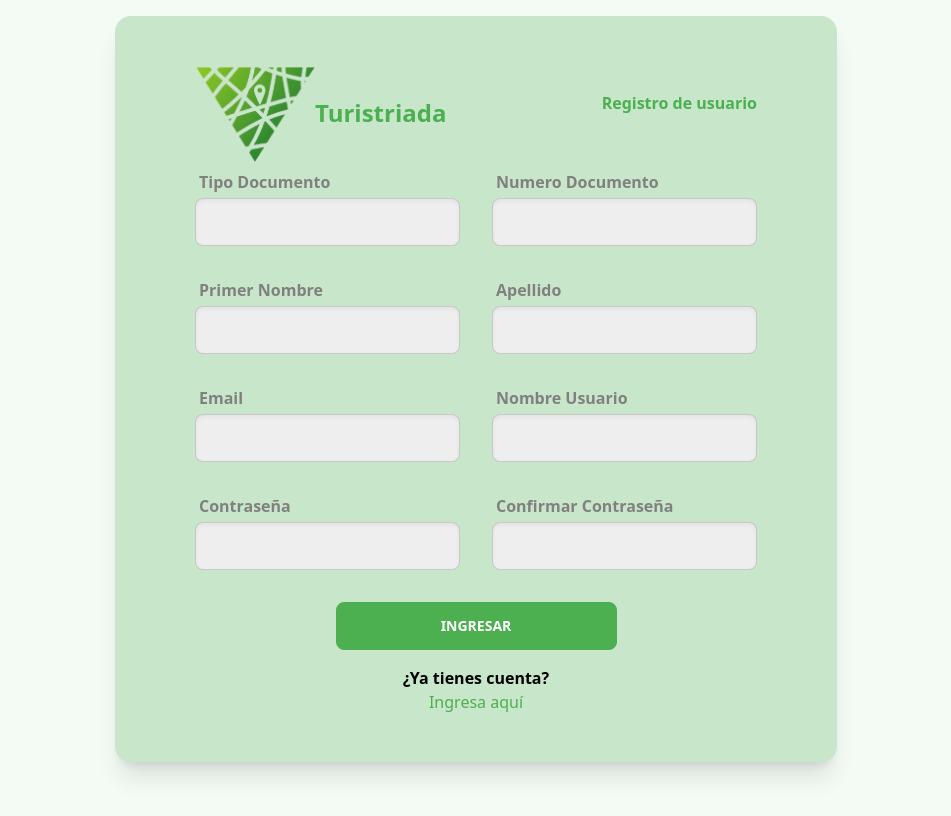
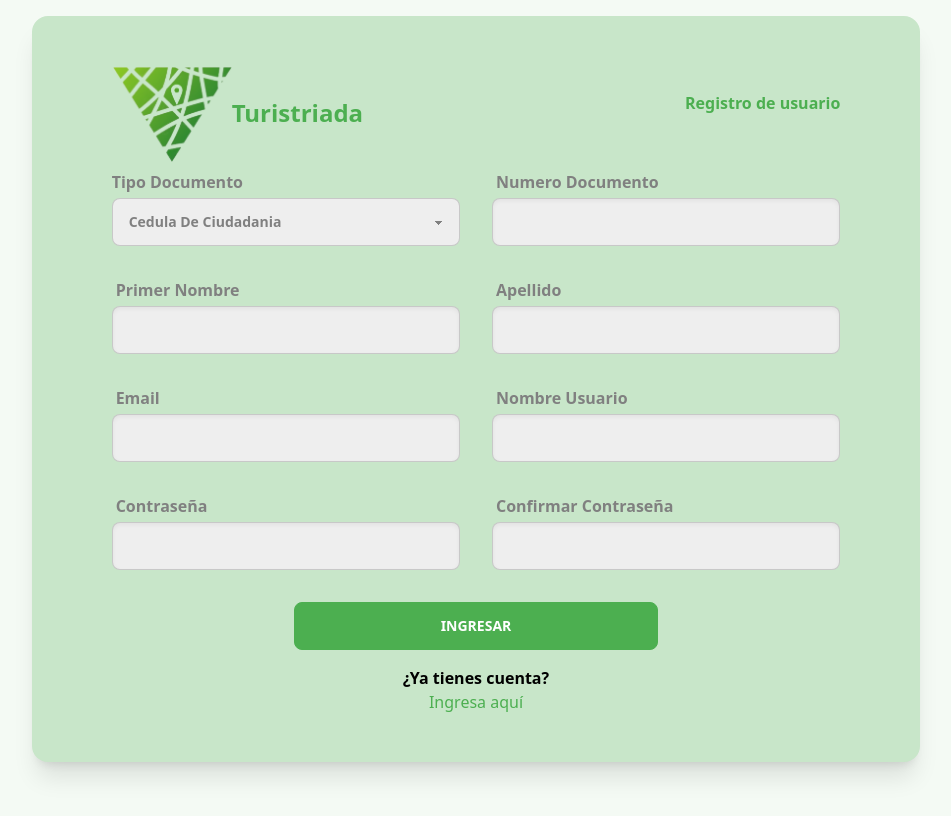
Before and after one commit to JohanRestrepo19/turistriada-frontend, a React (Vite) app: page /register/user in a window 1280 px wide. Shown: the top 816 px of the page, without its empty margins (164-1115 px from the left). Built offline with nearby package versions, Linux system fonts and the light colour scheme; no server answers; a web font is replaced by a local one.

Commit message:
chore(register): add basic FirebaseAuth services.

```diff
--- a/src/common/components/forms/Select.tsx
+++ b/src/common/components/forms/Select.tsx
@@ -3,7 +3,7 @@ import { forwardRef, ReactNode, SelectHTMLAttributes } from 'react'
 interface SelectProps extends SelectHTMLAttributes<HTMLSelectElement> {
   title: string
   error?: string
-  children: ReactNode[]
+  children: ReactNode | ReactNode[]
 }
 
 export const Select = forwardRef<HTMLSelectElement, SelectProps>(
--- a/src/common/types/index.d.ts
+++ b/src/common/types/index.d.ts
@@ -2,8 +2,10 @@
 type ModelId = string
 
 export type RequestStatus = 'pending' | 'fulfilled' | 'rejected'
+
 export type UserRole = 'user' | 'customer' | 'admin' | null
 export type City = 'pereira' | 'dosquebradas' | 'santa rosa'
+export type DocumentType = 'CC' | 'NIT'
 
 export type Category =
   | 'comida'
@@ -15,9 +17,10 @@ export interface User {
   _id: ModelId
   name: string
   lastName: string
-  username: string
+  username?: string
   role: UserRole
   profileImgUrl?: string
+  documentType: DocumentType
   documentNumber: string | number
   email: string
 }
--- a/src/pages/register/components/RegisterUserForm.tsx
+++ b/src/pages/register/components/RegisterUserForm.tsx
@@ -1,7 +1,9 @@
 import { Link } from 'react-router-dom'
+import { useForm } from 'react-hook-form'
 import { Input, Button, TuristriadaHeading } from '@/common/components'
-import { useForm } from 'react-hook-form'
 import { RegisterUser, registerUserResolver } from '../validations/registerUser'
+import { Select } from '@/common/components/forms/Select'
+import { registerUser } from '@/services/firebase/register'
 
 export const RegisterUserForm = () => {
   const {
@@ -11,9 +13,12 @@ export const RegisterUserForm = () => {
   } = useForm<RegisterUser>({
     resolver: registerUserResolver
   })
-  const handleSubmitForm = (data: RegisterUser) => {
-    console.log('FieldValues: ', data)
+
+  const handleSubmitForm = async (data: RegisterUser) => {
+    const { email, password } = data
+    registerUser({ email, password })
   }
+
   return (
     <>
       <div className="flex flex-wrap justify-between items-center gap-x-4 ">
@@ -26,18 +31,28 @@ export const RegisterUserForm = () => {
         className="grid grid-cols-1 sm:grid-cols-2 gap-8"
         onSubmit={handleSubmit(handleSubmitForm)}
       >
-        <Input title="Tipo documento" />
+        {/* <Input title="Tipo documento" /> */}
+        <Select
+          title="Tipo documento"
+          {...register('documentType')}
+          error={errors.documentType?.message}
+        >
+          <option value="CC">Cedula de ciudadania</option>
+        </Select>
+
         <Input
           type="number"
           title="Numero documento"
           {...register('documentNumber')}
           error={errors.documentNumber?.message}
         />
+
         <Input
           title="Primer nombre"
           {...register('firstName')}
           error={errors.firstName?.message}
         />
+
         <Input
           title="Apellido"
           {...register('lastName')}
@@ -49,23 +64,27 @@ export const RegisterUserForm = () => {
           {...register('email')}
           error={errors.email?.message}
         />
+
         <Input
           title="Nombre usuario"
           {...register('username')}
           error={errors.username?.message}
         />
+
         <Input
           type="password"
           title="Contraseña"
           {...register('password')}
           error={errors.password?.message}
         />
+
         <Input
           type="password"
           title="Confirmar contraseña"
           {...register('confirmPassword')}
           error={errors.confirmPassword?.message}
         />
+
         <div className="sm:col-span-2 w-full flex flex-col items-center gap-y-4">
           <Button
             type="submit"
--- a/src/pages/register/validations/registerUser.ts
+++ b/src/pages/register/validations/registerUser.ts
@@ -1,7 +1,14 @@
 import { InferType, object, ref, string } from 'yup'
 import { yupResolver } from '@hookform/resolvers/yup'
+import { DocumentType } from '@/common/types'
 
 const registerUserSchema = object({
+  documentType: string()
+    .oneOf<DocumentType>(
+      ['CC', 'NIT'],
+      'El tipo de documento debe ser: ${values}'
+    )
+    .required(),
   documentNumber: string()
     .min(10, 'Tu documento debe tener 10 digitos')
     .required('Necesita un documento!'),
--- a/src/pages/users/UserProfile.tsx
+++ b/src/pages/users/UserProfile.tsx
@@ -1,10 +1,11 @@
-import { User } from "@/common/types"
-import { PersonalInformationCard } from "./components/PersonalInformationCard"
-import { LastestPostsCard } from "./components/LastestPostsCard"
+import { User } from '@/common/types'
+import { PersonalInformationCard } from './components/PersonalInformationCard'
+import { LastestPostsCard } from './components/LastestPostsCard'
 
 export const UserProfile = () => {
-    // TODO: Props que van a llegar mas adelante a este componente
+  // TODO: Props que van a llegar mas adelante a este componente
   const user: User = {
+    documentType: 'CC',
     documentNumber: '100452621',
     username: 'Brandddd',
     name: 'Brandon',
--- /dev/null
+++ b/src/services/firebase/register.ts
@@ -0,0 +1,23 @@
+import { FirebaseAuth } from '@/setup/firebase'
+import { createUserWithEmailAndPassword } from 'firebase/auth'
+
+/* const registerUserFirestore = async () => {} */
+
+export const registerUser = async (userInfo: {
+  email: string
+  password: string
+}) => {
+  try {
+    const userCredential = await createUserWithEmailAndPassword(
+      FirebaseAuth,
+      userInfo.email,
+      userInfo.password
+    )
+    console.log('userCredential: ', userCredential.user)
+  } catch (error) {
+    return {
+      status: false,
+      msg: error
+    }
+  }
+}
--- a/src/setup/firebase/index.ts
+++ b/src/setup/firebase/index.ts
@@ -1,10 +1,9 @@
 // Import the functions you need from the SDKs you need
 import { initializeApp } from 'firebase/app'
+import { getAuth } from 'firebase/auth'
+
 const { VITE_FIREBASE_API_KEY } = import.meta.env
-// TODO: Add SDKs for Firebase products that you want to use
-// https://firebase.google.com/docs/web/setup#available-libraries
 
-// Your web app's Firebase configuration
 const firebaseConfig = {
   apiKey: VITE_FIREBASE_API_KEY,
   authDomain: 'turistriada.firebaseapp.com',
@@ -15,4 +14,5 @@ const firebaseConfig = {
 }
 
 // Initialize Firebase
-export const app = initializeApp(firebaseConfig)
+export const FirebaseApp = initializeApp(firebaseConfig)
+export const FirebaseAuth = getAuth(FirebaseApp)
```
Also changed, not shown: 1 other file (tests, documents, lock files or other folders).
